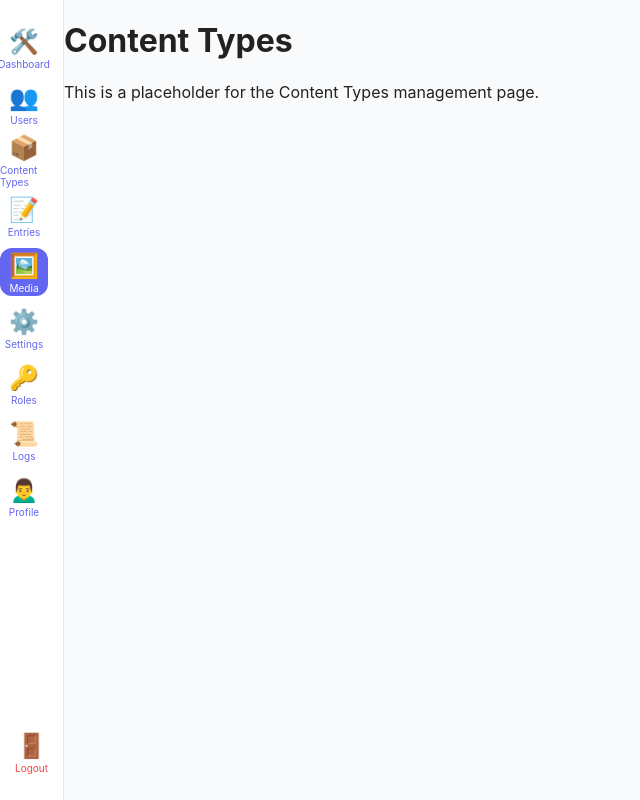
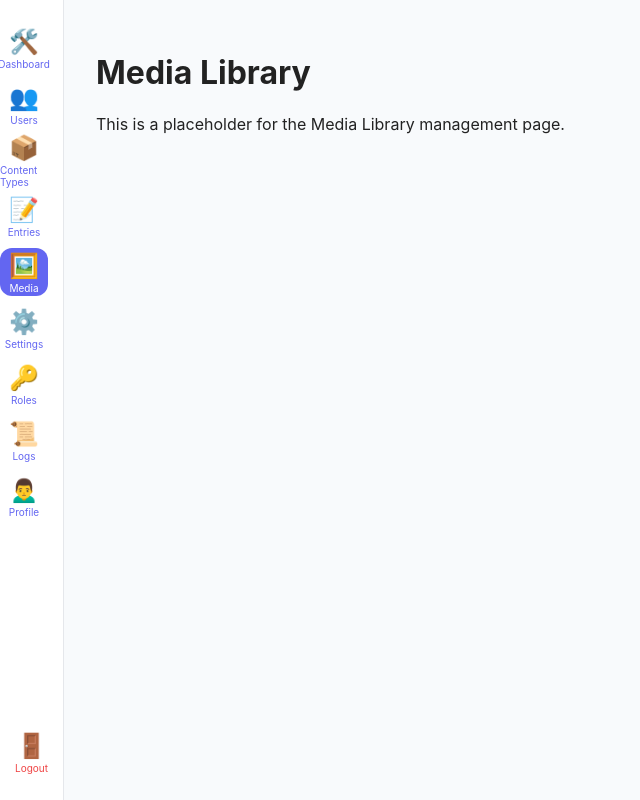
Before and after one commit to building-for-fun/fountainCms, a React (Vite) app in the folder frontend/: page /admin/media in a window 1280 px wide. Shown: the whole page, without its empty margins (0-640 px from the left). Built offline with nearby package versions, Linux system fonts and the light colour scheme; no server answers.

Commit message:
feat(ui): fixed placeholder text a plus added padding

```diff
--- a/frontend/src/pages/AdminContentTypesPage.tsx
+++ b/frontend/src/pages/AdminContentTypesPage.tsx
@@ -3,7 +3,7 @@ import AdminLayout from '../components/Layouts/AdminLayout';
 
 const AdminContentTypesPage = () => (
   <AdminLayout>
-    <div>
+    <div style={{ padding: '2rem' }}>
       <h1>Content Types</h1>
       <p>This is a placeholder for the Content Types management page.</p>
     </div>
--- a/frontend/src/pages/AdminEntriesPage.tsx
+++ b/frontend/src/pages/AdminEntriesPage.tsx
@@ -3,9 +3,9 @@ import AdminLayout from '../components/Layouts/AdminLayout';
 
 const AdminEntriesPage = () => (
   <AdminLayout>
-    <div>
-      <h1>Content Types</h1>
-      <p>This is a placeholder for the Content Types management page.</p>
+    <div style={{ padding: '2rem' }}>
+      <h1>Entries</h1>
+      <p>This is a placeholder for the Content Entries management page.</p>
     </div>
   </AdminLayout>
 );
--- a/frontend/src/pages/AdminLogsPage.tsx
+++ b/frontend/src/pages/AdminLogsPage.tsx
@@ -3,9 +3,9 @@ import AdminLayout from '../components/Layouts/AdminLayout';
 
 const AdminLogsPage = () => (
   <AdminLayout>
-    <div>
-      <h1>Content Types</h1>
-      <p>This is a placeholder for the Content Types management page.</p>
+    <div style={{ padding: '2rem' }}>
+      <h1>Activity Logs</h1>
+      <p>This is a placeholder for the Activity Logs page.</p>
     </div>
   </AdminLayout>
 );
--- a/frontend/src/pages/AdminMediaPage.tsx
+++ b/frontend/src/pages/AdminMediaPage.tsx
@@ -3,9 +3,9 @@ import AdminLayout from '../components/Layouts/AdminLayout';
 
 const AdminMediaPage = () => (
   <AdminLayout>
-    <div>
-      <h1>Content Types</h1>
-      <p>This is a placeholder for the Content Types management page.</p>
+    <div style={{ padding: '2rem' }}>
+      <h1>Media Library</h1>
+      <p>This is a placeholder for the Media Library management page.</p>
     </div>
   </AdminLayout>
 );
--- a/frontend/src/pages/AdminProfilePage.tsx
+++ b/frontend/src/pages/AdminProfilePage.tsx
@@ -3,9 +3,9 @@ import AdminLayout from '../components/Layouts/AdminLayout';
 
 const AdminProfilePage = () => (
   <AdminLayout>
-    <div>
-      <h1>Content Types</h1>
-      <p>This is a placeholder for the Content Types management page.</p>
+    <div style={{ padding: '2rem' }}>
+      <h1>Profile</h1>
+      <p>This is a placeholder for the Admin Profile page.</p>
     </div>
   </AdminLayout>
 );
--- a/frontend/src/pages/AdminRolesPage.tsx
+++ b/frontend/src/pages/AdminRolesPage.tsx
@@ -3,9 +3,9 @@ import AdminLayout from '../components/Layouts/AdminLayout';
 
 const AdminRolesPage = () => (
   <AdminLayout>
-    <div>
-      <h1>Content Types</h1>
-      <p>This is a placeholder for the Content Types management page.</p>
+    <div style={{ padding: '2rem' }}>
+      <h1>Roles & Permissions</h1>
+      <p>This is a placeholder for the Roles & Permissions management page.</p>
     </div>
   </AdminLayout>
 );
--- a/frontend/src/pages/AdminSettingsPage.tsx
+++ b/frontend/src/pages/AdminSettingsPage.tsx
@@ -3,9 +3,9 @@ import AdminLayout from '../components/Layouts/AdminLayout';
 
 const AdminSettingsPage = () => (
   <AdminLayout>
-    <div>
-      <h1>Content Types</h1>
-      <p>This is a placeholder for the Content Types management page.</p>
+    <div style={{ padding: '2rem' }}>
+      <h1>Settings</h1>
+      <p>This is a placeholder for the Settings page.</p>
     </div>
   </AdminLayout>
 );
```
